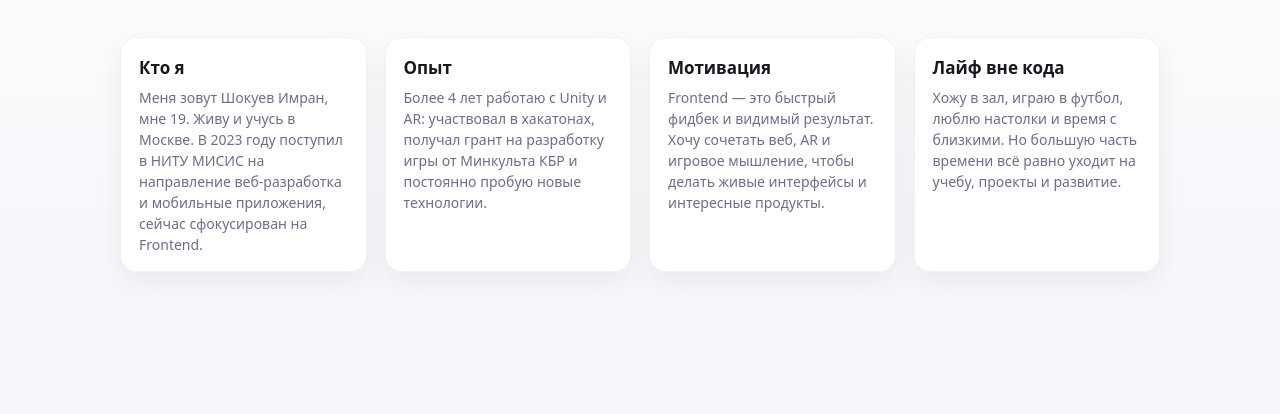
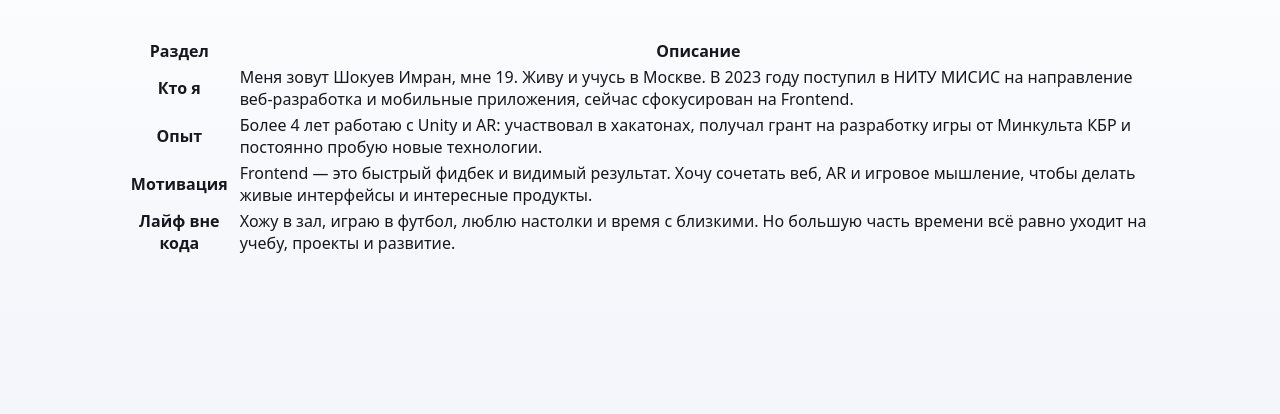
Before and after one commit to imka07/Frontend-Learning-, a plain HTML site: page index.html in a window 1280 px wide. Shown: the part 709-1123 px from the top of the page. Drawn offline with Linux system fonts and the light colour scheme.

Commit message:
Update index.html

```diff
--- a/index.html
+++ b/index.html
@@ -71,39 +71,53 @@
       <h2>Обо мне</h2>
       <p>Немного контекста, кто я и куда иду.</p>
     </div>
-        <div class="about-grid">
-          <div class="about-card">
-            <h3>Кто я</h3>
-            <p>
+
+    <table class="about-table">
+      <thead>
+        <tr>
+          <th scope="col">Раздел</th>
+          <th scope="col">Описание</th>
+        </tr>
+      </thead>
+
+      <tbody>
+        <tr>
+          <th scope="row">Кто я</th>
+          <td>
             Меня зовут Шокуев Имран, мне 19. Живу и учусь в Москве.
             В 2023 году поступил в НИТУ МИСИС на направление веб‑разработка и мобильные приложения,
             сейчас сфокусирован на Frontend.
-            </p>
-          </div>
-          <div class="about-card">
-            <h3>Опыт</h3>
-            <p>
+          </td>
+        </tr>
+
+        <tr>
+          <th scope="row">Опыт</th>
+          <td>
             Более 4 лет работаю с Unity и AR: участвовал в хакатонах,
             получал грант на разработку игры от Минкульта КБР и постоянно пробую новые технологии.
-            </p>
-          </div>
-          <div class="about-card">
-            <h3>Мотивация</h3>
-            <p>
+          </td>
+        </tr>
+
+        <tr>
+          <th scope="row">Мотивация</th>
+          <td>
             Frontend — это быстрый фидбек и видимый результат. Хочу сочетать веб, AR и игровое мышление,
             чтобы делать живые интерфейсы и интересные продукты.
-            </p>
-          </div>
-          <div class="about-card">
-            <h3>Лайф вне кода</h3>
-            <p>
+          </td>
+        </tr>
+
+        <tr>
+          <th scope="row">Лайф вне кода</th>
+          <td>
             Хожу в зал, играю в футбол, люблю настолки и время с близкими.
             Но большую часть времени всё равно уходит на учебу, проекты и развитие.
-            </p>
-          </div>
-        </div>
+          </td>
+        </tr>
+      </tbody>
+    </table>
   </div>
 </section>
+
 
     <!-- Skills -->
     <section id="skills" class="section">
```
Lines whose indentation alone changed are shown as unchanged.
